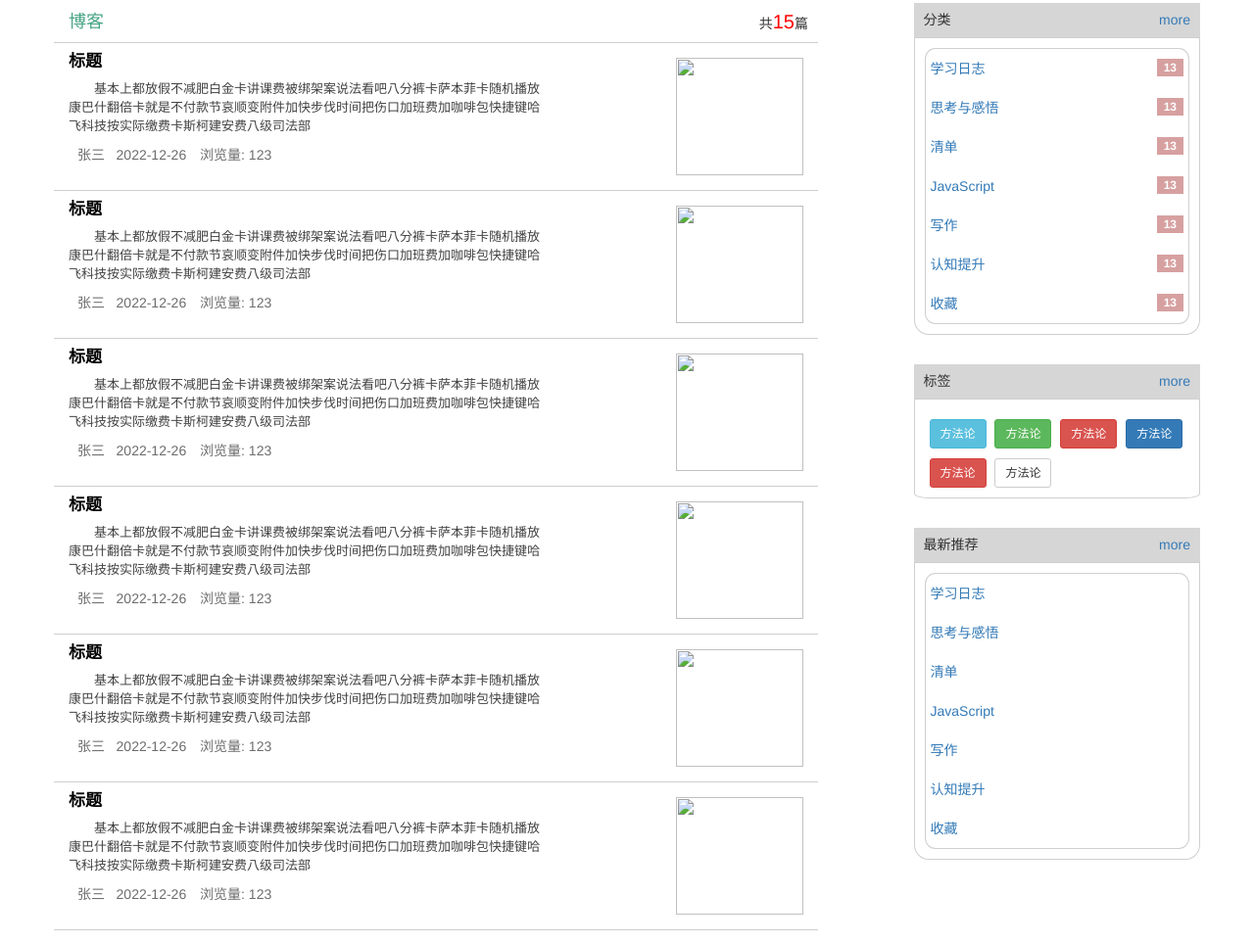
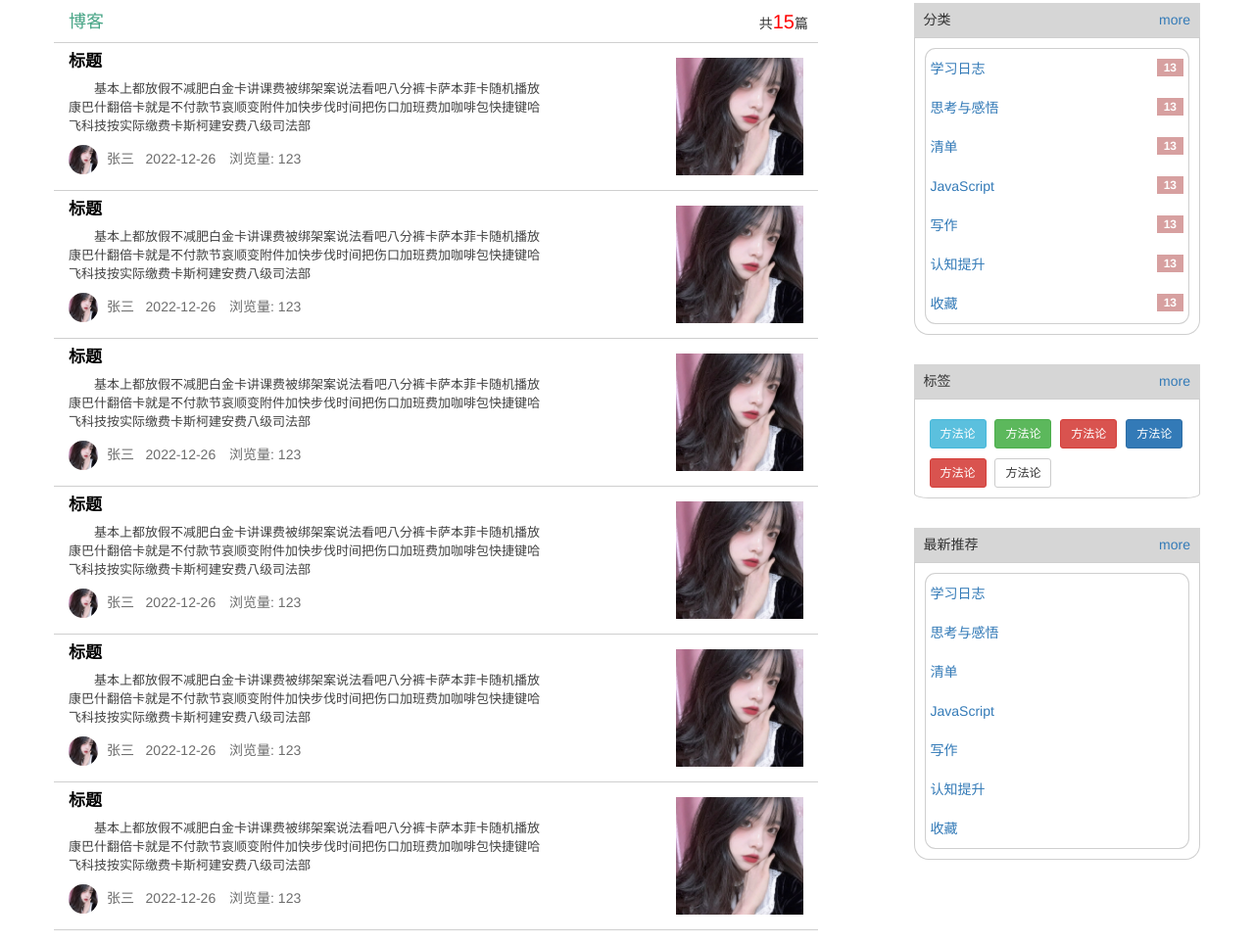
Before and after one commit to sunjin0/MYselfPaper, a plain HTML site: page index.html in a window 1280 px wide. Shown: the part 68-1032 px from the top of the page at 98% size. Drawn offline with Linux system fonts and the light colour scheme; files whose address does not match are found by name.

Commit message:
12-30更改

```diff
--- a/index.html
+++ b/index.html
@@ -74,14 +74,14 @@
                                     </div>
                                 </a>
                                 <div class="aouther">
-                                    <img src="./images/tx.jpeg" alt="">
+                                    <img src="./my/images/tx.jpeg" alt="">
                                     <span class="info">张三&nbsp;&nbsp;&nbsp;2022-12-26</span>
                                     <span class="count"> 浏览量: <span>123</span> </span>
                                 </div>
                             </div>
                         </div>
                         <div class="col-md-4 col-sm-4 col-xs-4">
-                            <img src="./images/tx.jpeg" alt="" class="img-responsive">
+                            <img src="./my/images/tx.jpeg" alt="" class="img-responsive">
                         </div>
                     </div>
                     <div class="row">
@@ -96,14 +96,14 @@
                                     </div>
                                 </a>
                                 <div class="aouther">
-                                    <img src="./images/tx.jpeg" alt="">
+                                    <img src="./my/images/tx.jpeg" alt="">
                                     <span class="info">张三&nbsp;&nbsp;&nbsp;2022-12-26</span>
                                     <span class="count"> 浏览量: <span>123</span> </span>
                                 </div>
                             </div>
                         </div>
                         <div class="col-md-4 col-sm-4 col-xs-4">
-                            <img src="./images/tx.jpeg" alt="" class="img-responsive">
+                            <img src="./my/images/tx.jpeg" alt="" class="img-responsive">
                         </div>
                     </div>
                     <div class="row">
@@ -118,14 +118,14 @@
                                     </div>
                                 </a>
                                 <div class="aouther">
-                                    <img src="./images/tx.jpeg" alt="">
+                                    <img src="./my/images/tx.jpeg" alt="">
                                     <span class="info">张三&nbsp;&nbsp;&nbsp;2022-12-26</span>
                                     <span class="count"> 浏览量: <span>123</span> </span>
                                 </div>
                             </div>
                         </div>
                         <div class="col-md-4 col-sm-4 col-xs-4">
-                            <img src="./images/tx.jpeg" alt="" class="img-responsive">
+                            <img src="./my/images/tx.jpeg" alt="" class="img-responsive">
                         </div>
                     </div>
                     <div class="row">
@@ -140,14 +140,14 @@
                                     </div>
                                 </a>
                                 <div class="aouther">
-                                    <img src="./images/tx.jpeg" alt="">
+                                    <img src="./my/images/tx.jpeg" alt="">
                                     <span class="info">张三&nbsp;&nbsp;&nbsp;2022-12-26</span>
                                     <span class="count"> 浏览量: <span>123</span> </span>
                                 </div>
                             </div>
                         </div>
                         <div class="col-md-4 col-sm-4 col-xs-4">
-                            <img src="./images/tx.jpeg" alt="" class="img-responsive">
+                            <img src="./my/images/tx.jpeg" alt="" class="img-responsive">
                         </div>
                     </div>
                     <div class="row">
@@ -162,14 +162,14 @@
                                     </div>
                                 </a>
                                 <div class="aouther">
-                                    <img src="./images/tx.jpeg" alt="">
+                                    <img src="./my/images/tx.jpeg" alt="">
                                     <span class="info">张三&nbsp;&nbsp;&nbsp;2022-12-26</span>
                                     <span class="count"> 浏览量: <span>123</span> </span>
                                 </div>
                             </div>
                         </div>
                         <div class="col-md-4 col-sm-4 col-xs-4">
-                            <img src="./images/tx.jpeg" alt="" class="img-responsive">
+                            <img src="./my/images/tx.jpeg" alt="" class="img-responsive">
                         </div>
                     </div>
                     <div class="row">
@@ -184,14 +184,14 @@
                                     </div>
                                 </a>
                                 <div class="aouther">
-                                    <img src="./images/tx.jpeg" alt="">
+                                    <img src="./my/images/tx.jpeg" alt="">
                                     <span class="info">张三&nbsp;&nbsp;&nbsp;2022-12-26</span>
                                     <span class="count"> 浏览量: <span>123</span> </span>
                                 </div>
                             </div>
                         </div>
                         <div class="col-md-4 col-sm-4 col-xs-4">
-                            <img src="./images/tx.jpeg" alt="" class="img-responsive">
+                            <img src="./my/images/tx.jpeg" alt="" class="img-responsive">
                         </div>
                     </div>
                     <div class="next">
```
